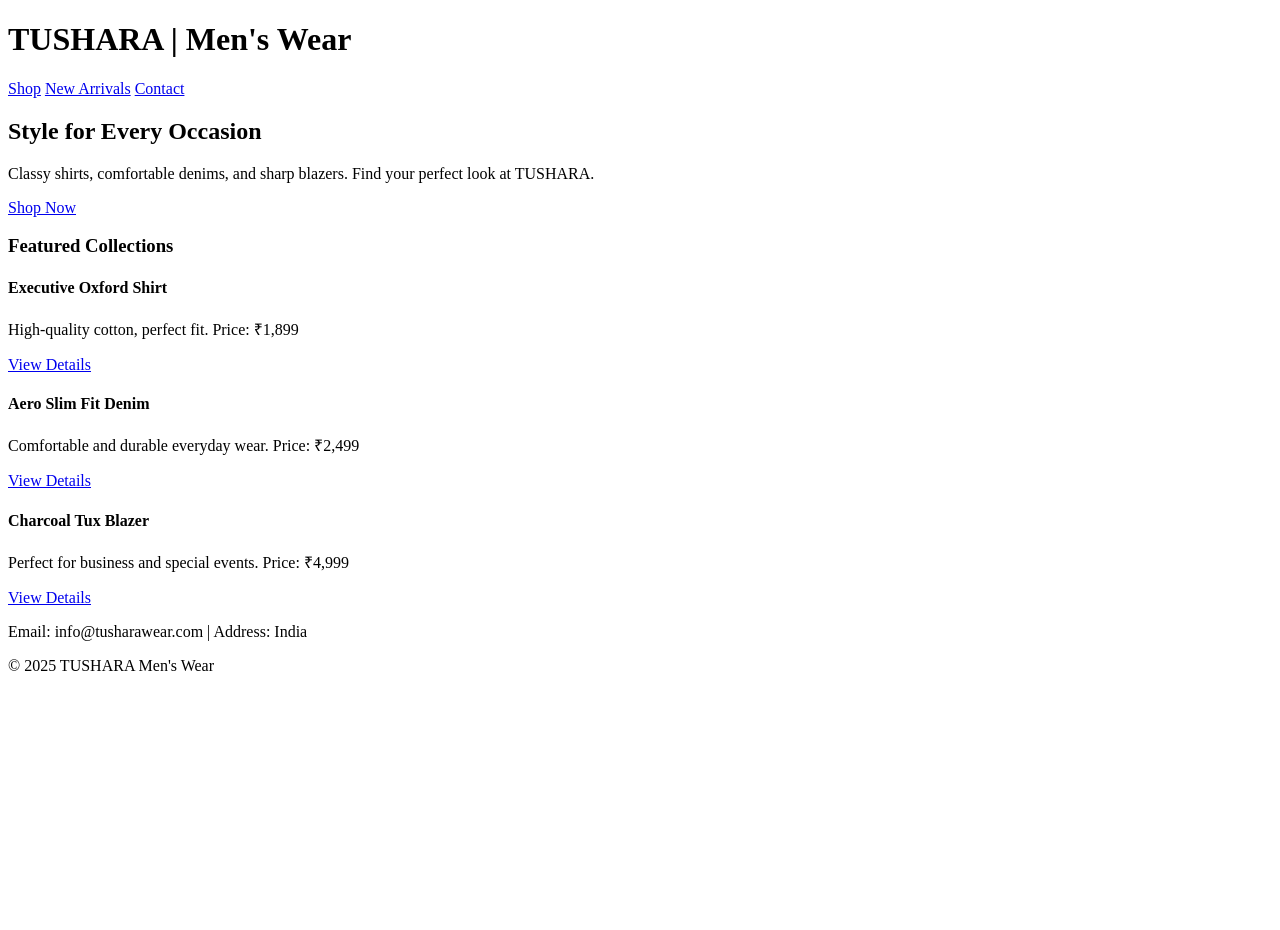
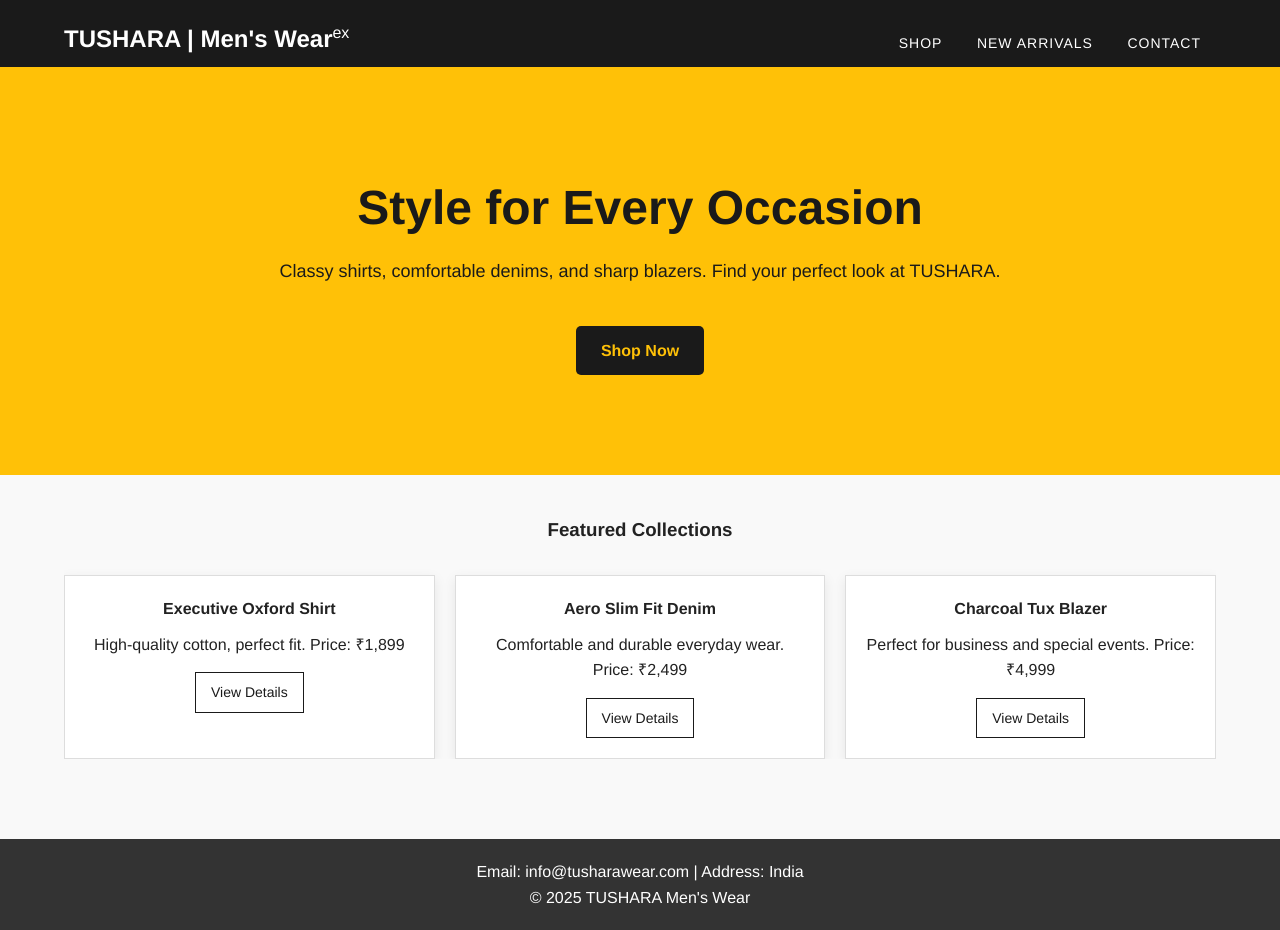
Before and after one commit to memawattushar-dot/TUSHARA-WEAR-, a plain HTML site: page index.html in a window 1280 px wide. Before the commit the page ends 800 px from the top, so only its background shows below. Drawn offline with Linux system fonts and the light colour scheme.

Commit message:
Update index.html

```diff
--- a/index.html
+++ b/index.html
@@ -6,6 +6,7 @@
     <title>TUSHARA - Men's Wear | Style for Every Occasion</title>
 </head>
 <body>
+<link rel="stylesheet" href="/TUSHARA-WEAR-/Style.css">
 
     <header>
         <div class="container">
@@ -15,7 +16,7 @@
                 <a href="#new">New Arrivals</a>
                 <a href="#contact">Contact</a>
             </nav>
-        </div>
+ ex       </div>
     </header>
 
     <section id="hero" class="hero">
```
